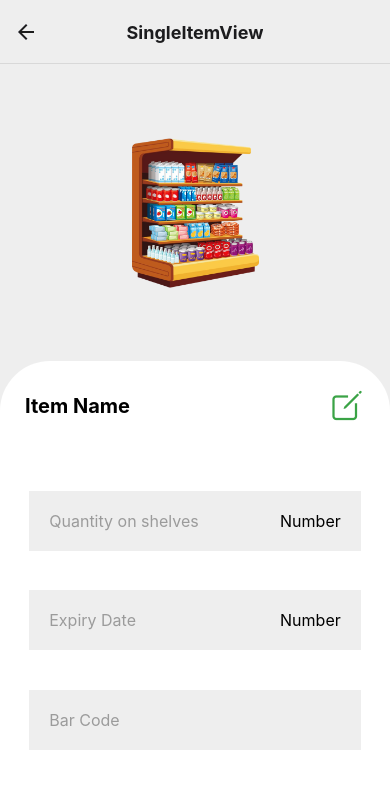
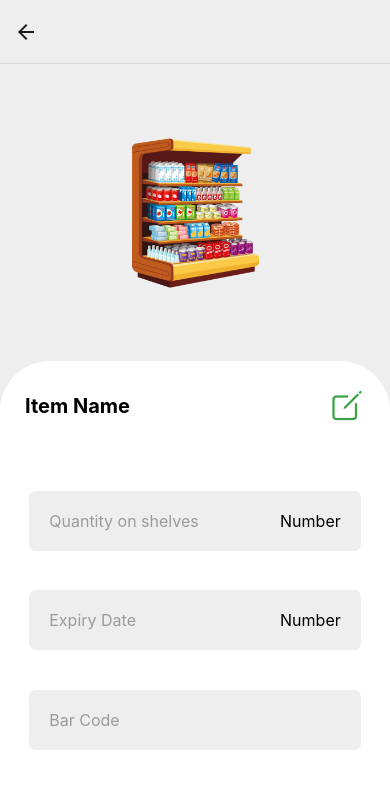
Before and after one commit to khaled-bissani/shelves-tracker, a React Native app in the folder supermarket-frontend/: screen /SingleItemView in a window 390 px wide. Shown: the top 788 px of the page. Built offline with nearby package versions, Linux system fonts and the light colour scheme.

Commit message:
Frontend <> Supermarket frontend: removing the title in the single item view page

```diff
--- a/supermarket-frontend/src/navigation/MainStackNavigation.js
+++ b/supermarket-frontend/src/navigation/MainStackNavigation.js
@@ -28,7 +28,9 @@ const MainStackNavigation = () => {
         }}/>
         <Stack.Screen name='ViewMoreCategory' component={ViewMoreCategory}/>
         <Stack.Screen name='ViewMoreItem' component={ViewMoreItem}/>
-        <Stack.Screen name='SingleItemView' component={SingleItemView}/>
+        <Stack.Screen name='SingleItemView' component={SingleItemView} options={{
+          headerTitle:''
+        }}/>
         <Stack.Screen name='EditProfile' component={EditProfile} options={{headerTitle:'Edit Profile'}}/>
         <Stack.Screen name='ChangeProfilePicture' component={ChangeProfilePicture}/>
         <Stack.Screen name='ChangePassword' component={ChangePassword} options={{headerTitle:'Change Password'}}/>
--- a/supermarket-frontend/src/pages/singleItemView/styles.js
+++ b/supermarket-frontend/src/pages/singleItemView/styles.js
@@ -48,6 +48,7 @@ export default StyleSheet.create({
         height: 60,
         paddingHorizontal:20,
         backgroundColor: colors.background,
+        borderRadius:7
     },
     textElement: {
         color:'#9B9B9B',
```
